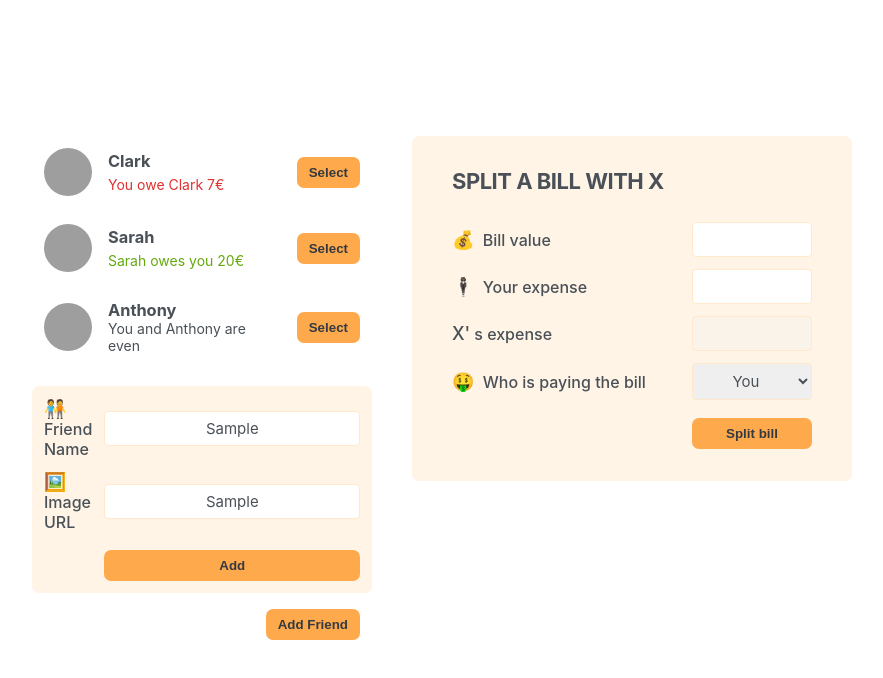
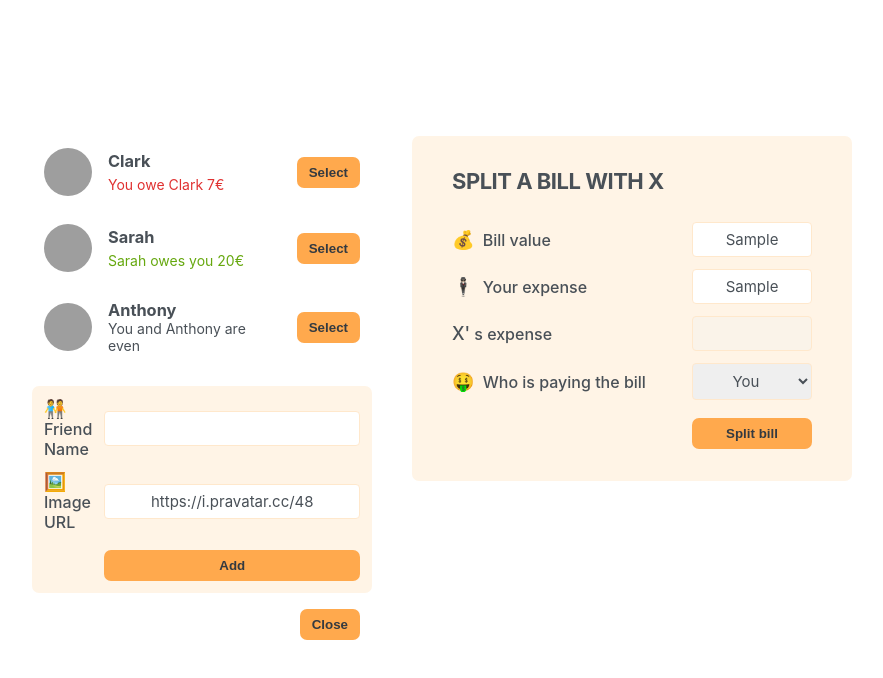
Before and after one commit to Majd-Alhourani98/eat-n-split, a React (Create React App) app: page / in a window 1280 px wide. Both pictures are taken after typing "Sample", "Sample" into the empty fields and a click on the button "Add Friend". Shown: the top 678 px of the page, without its empty margins (198-1081 px from the left). Built offline with nearby package versions, Linux system fonts and the light colour scheme; grey boxes are pictures that could not be loaded.

Commit message:
feat: add ability to toggle AddFriend form and dynamically add friends

```diff
--- a/src/App.js
+++ b/src/App.js
@@ -1,3 +1,5 @@
+import { useState } from "react";
+
 const initialFriends = [
   {
     id: 118836,
@@ -20,12 +22,26 @@
 ];
 
 export default function App() {
+  const [showAddFriend, setShowAddFriend] = useState(false);
+  const [friends, setFriends] = useState(initialFriends);
+
+  function handleShowAddFriend() {
+    setShowAddFriend((currentShowAddFriend) => !currentShowAddFriend);
+  }
+
+  function handleAddFriend(friend) {
+    setFriends((currentFriends) => [...currentFriends, friend]);
+    setShowAddFriend(false);
+  }
+
   return (
     <div className="app">
       <div className="sidebar">
-        <FriendList />
-        <FormAddFriend />
-        <Button>Add Friend</Button>
+        <FriendList friends={friends} />
+        {showAddFriend && <FormAddFriend onAddFriend={handleAddFriend} />}
+        <Button onClick={handleShowAddFriend}>
+          {showAddFriend ? "Close" : "Add Friend"}
+        </Button>
       </div>
 
       <FormSplitBill />
@@ -33,9 +49,7 @@
   );
 }
 
-function FriendList() {
-  const friends = initialFriends;
-
+function FriendList({ friends }) {
   return (
     <ul>
       {friends.map((friend) => (
@@ -70,13 +84,44 @@
   );
 }
 
-function FormAddFriend() {
+function FormAddFriend({ onAddFriend }) {
+  const [name, setName] = useState("");
+  const [image, setImage] = useState("https://i.pravatar.cc/48");
+
+  function handleSubmit(e) {
+    e.preventDefault();
+
+    if (!name || !image) return;
+
+    const id = crypto.randomUUID();
+    const newFriend = {
+      id,
+      name,
+      image: `${image}?=${id}}`,
+      balance: 0,
+    };
+
+    onAddFriend(newFriend);
+    setName("");
+    setImage("https://i.pravatar.cc/48");
+  }
+
   return (
-    <form className="form-add-friend">
+    <form className="form-add-friend" onSubmit={handleSubmit}>
       <label>🧑‍🤝‍🧑 Friend Name</label>
-      <input type="text" />
+
+      <input
+        type="text"
+        value={name}
+        onChange={(e) => setName(e.target.value)}
+      />
+
       <label>🖼️ Image URL</label>
-      <input type="text" />
+      <input
+        type="text"
+        value={image}
+        onChange={(e) => setImage(e.target.value)}
+      />
       <Button>Add</Button>
     </form>
   );
@@ -102,6 +147,10 @@
   );
 }
 
-function Button({ children }) {
-  return <button className="button">{children}</button>;
+function Button({ onClick, children }) {
+  return (
+    <button className="button" onClick={onClick}>
+      {children}
+    </button>
+  );
 }
```
